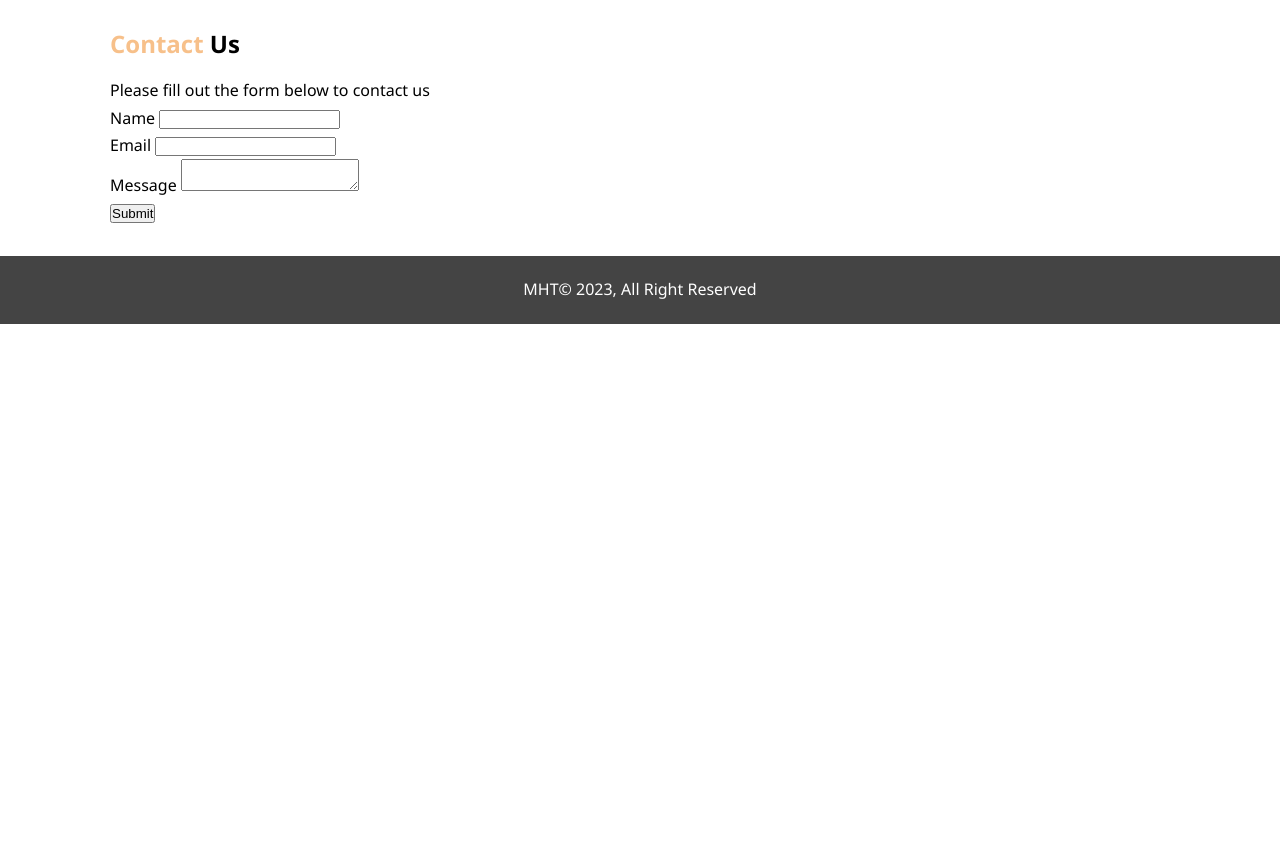
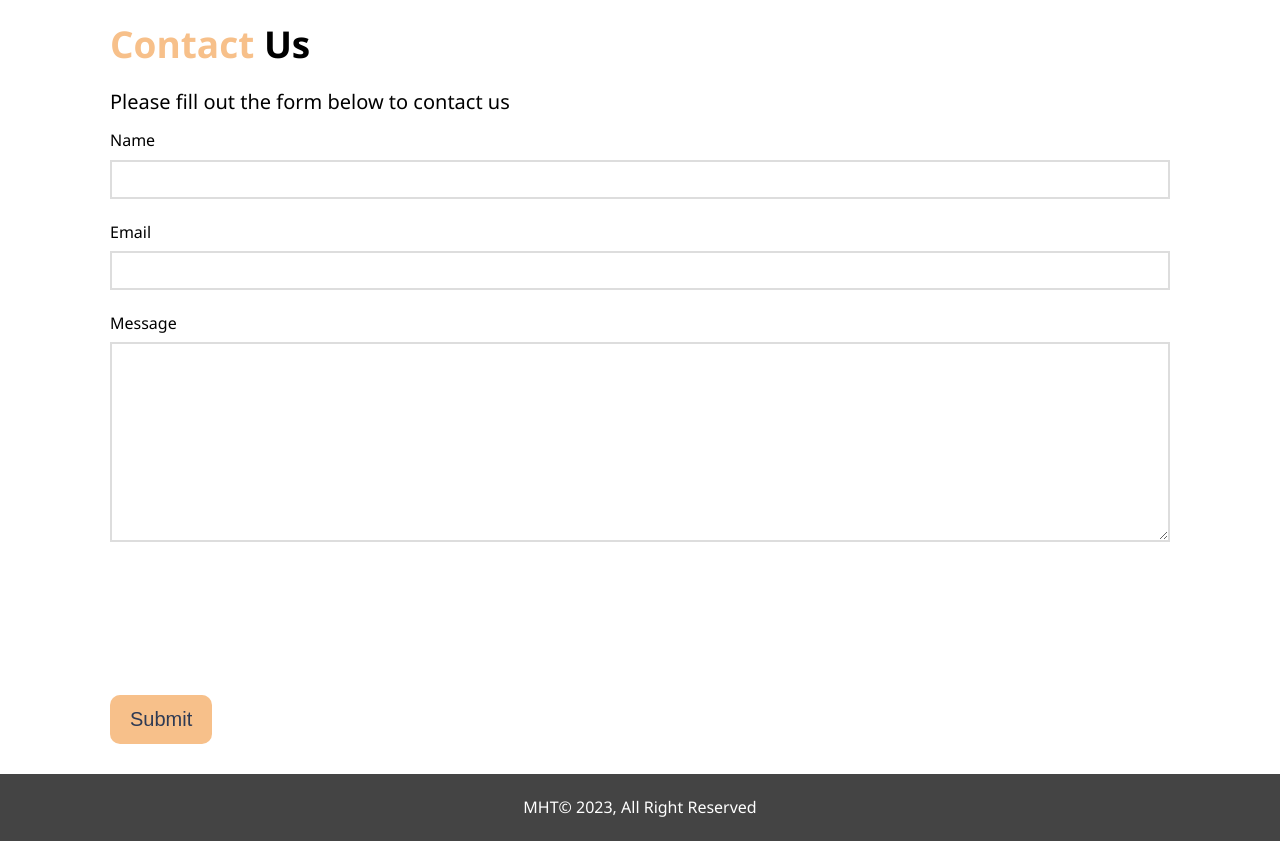
Before and after one commit to NGR41-git/NGR41-git.github.io, a PHP site: page /contact.html in a window 1280 px wide. Shown: the part 67-908 px from the top of the page. Before the commit the page ends 391 px from the top, so only its background shows below. Run offline with PHP 8.4, Linux system fonts and the light colour scheme.

Commit message:
Update style.css

```diff
--- a/project/Hotel/css/style.css
+++ b/project/Hotel/css/style.css
@@ -55,12 +55,26 @@ p {
     margin-top: 125px;
     border-radius: 10px;
 }
+.btn2 {
+    display: inline-block;
+    font-size: 20px;
+    color: #2E3A54;
+    background: #f7c08a;
 
+    padding: 13px 20px;
+    border: none;
+    cursor: pointer;
+    margin-top: 125px;
+    border-radius: 10px;
+}
 .btn:hover {
     background: #f7c08a;
     color: rgb(12, 12, 12)
 }
-
+.btn2:hover {
+    background: #ddd;
+    color: rgb(12, 12, 12)
+}
 .btn-light {
     background: #999AA1;
     color: #333;
@@ -91,12 +105,18 @@ p {
     font-size: 37px;
     text-align: center;
 }
+.l-heading2 {
+    font-size: 37px;
 
+}
 .sp{font-size: 18px;
     text-align: center;
     line-height: 50px;
 }
+.sp2{font-size: 20px;
 
+    line-height: 50px;
+}
 /* padding */
 .py-1 {
     padding: 10px 0;
@@ -261,7 +281,27 @@ p {
     margin-right: 20px;
     border-radius: 50%;
 }
-
+/* Contact Form */
+#contact-form .form-group {
+margin-bottom: 20px;
+}
+#contact-form label{
+display: block;
+margin-bottom: 5px;
+}
+#contact-form input , #contact-form textarea{
+    width: 100%;
+    padding: 10px;
+    border:2px #ddd solid;
+}
+#contact-form input:focus , #contact-form textarea:focus{
+    outline: none;
+    border-color: #f7c08a;
+    border-top-right-radius: 20px;
+}
+#contact-form textarea{
+    height: 200px;
+}
 /* Footer */
 #main-footer {
     text-align: center;
```
